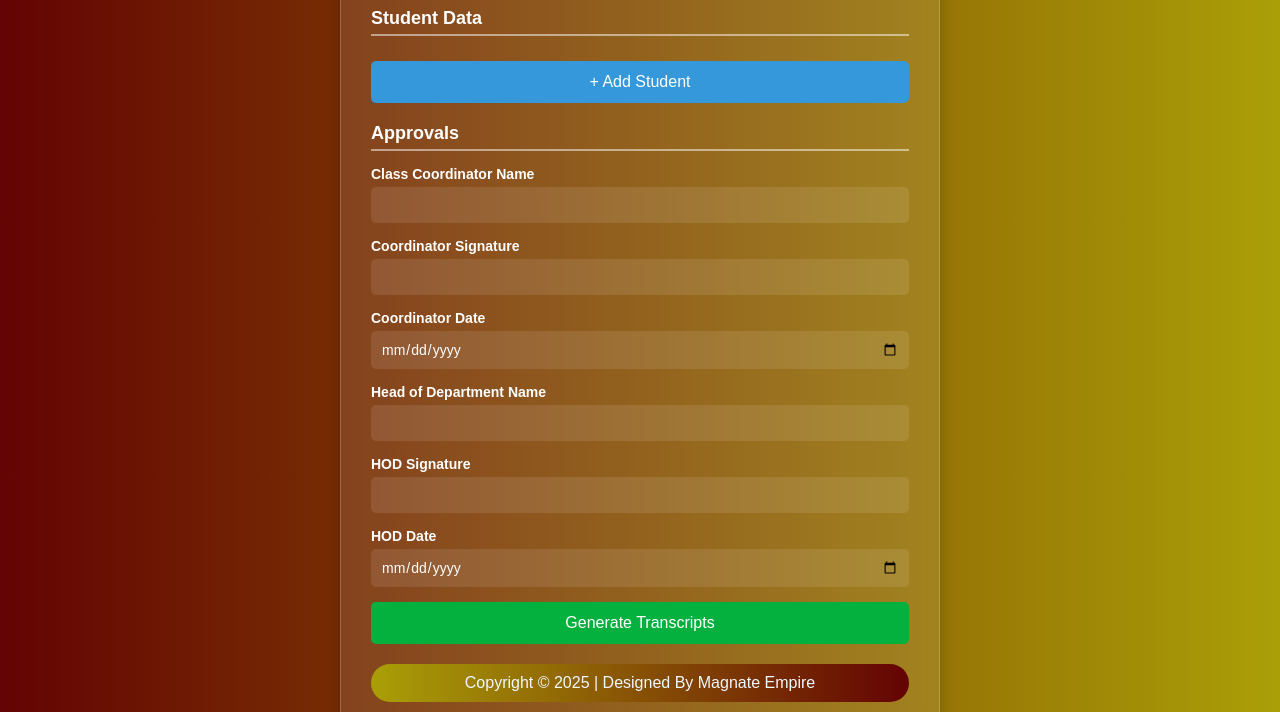
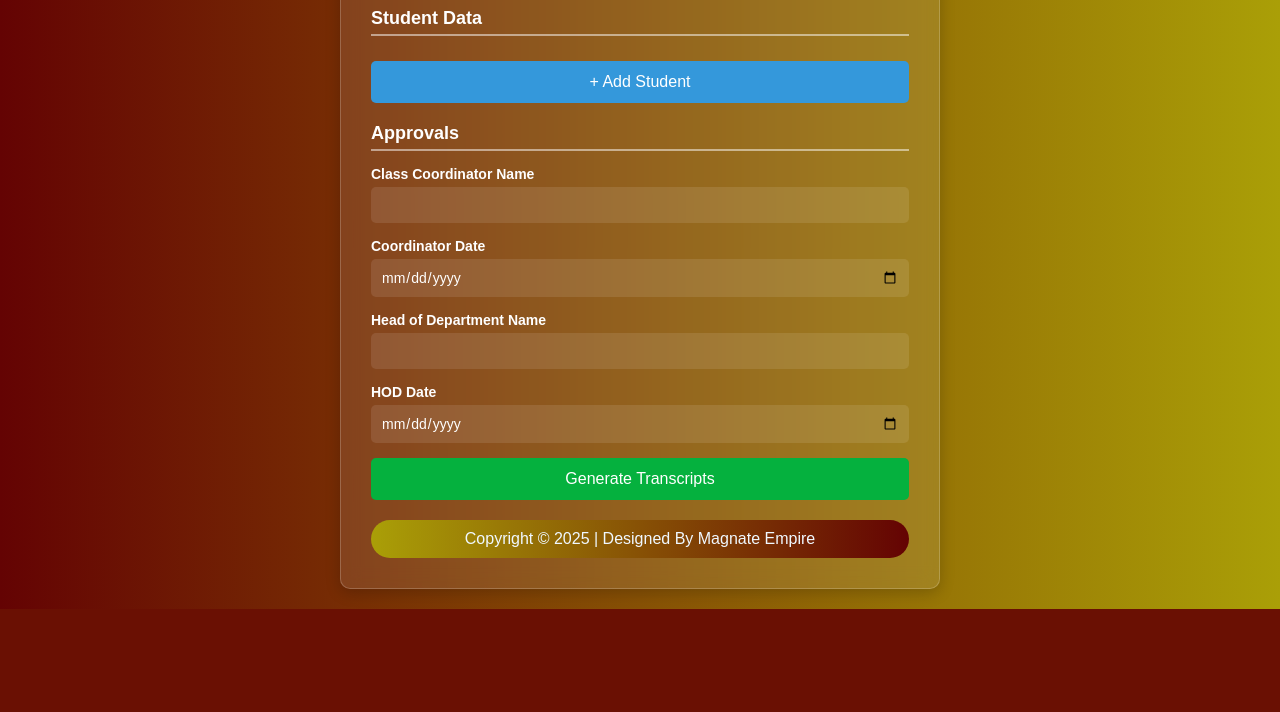
Before and after one commit to jakes-johns/transcript1, a Flask app: page / in a window 1280 px wide. Shown: the part 796-1508 px from the top of the page. After the commit the page ends 1405 px from the top, so only its background shows below. Run offline with Flask 3, Linux system fonts and the light colour scheme.

Commit message:
SIGN PART MODIFIED

```diff
--- a/app.py
+++ b/app.py
@@ -41,10 +41,10 @@ def index():
             transcript_date = request.form.get('transcript_date', 'N/A')
             remarks = request.form.get('remarks', 'No remarks provided')
             coordinator_name = request.form.get('coordinator_name', 'N/A')
-            coordinator_sign = request.form.get('coordinator_sign', 'N/A')
+            # coordinator_sign = request.form.get('coordinator_sign', 'N/A')
             coordinator_date = request.form.get('coordinator_date', 'N/A')
             hod_name = request.form.get('hod_name', 'N/A')
-            hod_sign = request.form.get('hod_sign', 'N/A')
+            # hod_sign = request.form.get('hod_sign', 'N/A')
             hod_date = request.form.get('hod_date', 'N/A')
 
             # Get subject codes and names
@@ -136,10 +136,15 @@ def index():
                 pdf.cell(200, 5, f"INDIVIDUAL STUDENT'S SCORE SHEET", ln=True, align='C')
                 pdf.cell(200, 5, f"SEMESTER {semester}", ln=True, align='C')
                 pdf.cell(200, 5, f"College:  {school_name}", ln=True)
-                pdf.cell(200, 5, f"Name:  {student_name}             College No.:  {reg_no}", ln=True)
-                pdf.cell(200, 5, f"Class:  {class_name}               Year Of Study:  {year} ", ln=True)
+
+                pdf.cell(100, 5, f"Name:  {student_name}", ln=False)
+                pdf.cell(100, 5, f"College No.:  {reg_no}", ln=True)
+
+                pdf.cell(100, 5, f"Class:  {class_name}", ln=False)
+                pdf.cell(100, 5, f"Year Of Study:  {year}", ln=True)
+
                 pdf.cell(200, 5, f"Date:  {transcript_date}", ln=True)
-                pdf.ln(10)
+                pdf.ln(5)
 
                 # Table headers
                 pdf.set_font('Arial', 'B', 10)
@@ -174,11 +179,20 @@ def index():
                 pdf.cell(40, 8, remark, 1, align='C')
                 pdf.ln()
 
-                pdf.ln(5)
-                # pdf.cell(200, 10, f"Total Marks: {total_marks} | Average Marks: {average_marks}", ln=True)
-                pdf.cell(200, 5, f"General Remarks By Class Coordinator: {remarks}", ln=True)
-                pdf.cell(200, 5, f"CLASS COORDINATOR:  {coordinator_name}       SIGN: {coordinator_sign}        DATE: {coordinator_date}", ln=True)
-                pdf.cell(200, 5, f"HEAD OF DEPARTMENT:  {hod_name}       SIGN: {hod_sign}        DATE: {hod_date}", ln=True)
+                pdf.ln(3)
+
+                # General Remarks
+                pdf.cell(200, 8, f"General Remarks By Class Coordinator: {remarks}", ln=True)
+
+                # Class Coordinator Line
+                pdf.cell(100, 8, f"CLASS COORDINATOR: {coordinator_name}", ln=False)  # Fixed width for name
+                pdf.cell(50, 8, f"SIGN:..............................", ln=False)  # Fixed width for signature
+                pdf.cell(40, 8, f"DATE: {coordinator_date}", ln=True)  # Moves to next line after date
+
+                # Head of Department Line
+                pdf.cell(100, 5, f"HEAD OF DEPARTMENT: {hod_name}", ln=False)  # Same width as Coordinator
+                pdf.cell(50, 5, f"SIGN:..............................", ln=False)  # Same width as Coordinator SIGN
+                pdf.cell(40, 5, f"DATE: {hod_date}", ln=True)  # Moves to next line after date
 
                 sanitized_reg_no = sanitize_filename(reg_no)  # Use only for the filename
                 pdf_output = os.path.join(TEMP_FOLDER, f'transcript_{sanitized_reg_no}.pdf')
--- a/templates/index.html
+++ b/templates/index.html
@@ -61,8 +61,8 @@
             <label>Class Coordinator Name</label>
             <input type="text" name="coordinator_name" required>
 
-            <label>Coordinator Signature</label>
-            <input type="text" name="coordinator_sign">
+            <!-- <label>Coordinator Signature</label>
+            <input type="text" name="coordinator_sign"> -->
 
             <label>Coordinator Date</label>
             <input type="date" name="coordinator_date" required>
@@ -70,8 +70,8 @@
             <label>Head of Department Name</label>
             <input type="text" name="hod_name" required>
 
-            <label>HOD Signature</label>
-            <input type="text" name="hod_sign">
+            <!-- <label>HOD Signature</label>
+            <input type="text" name="hod_sign"> -->
 
             <label>HOD Date</label>
             <input type="date" name="hod_date" required>
```
Also changed, not shown: 3 other files.
